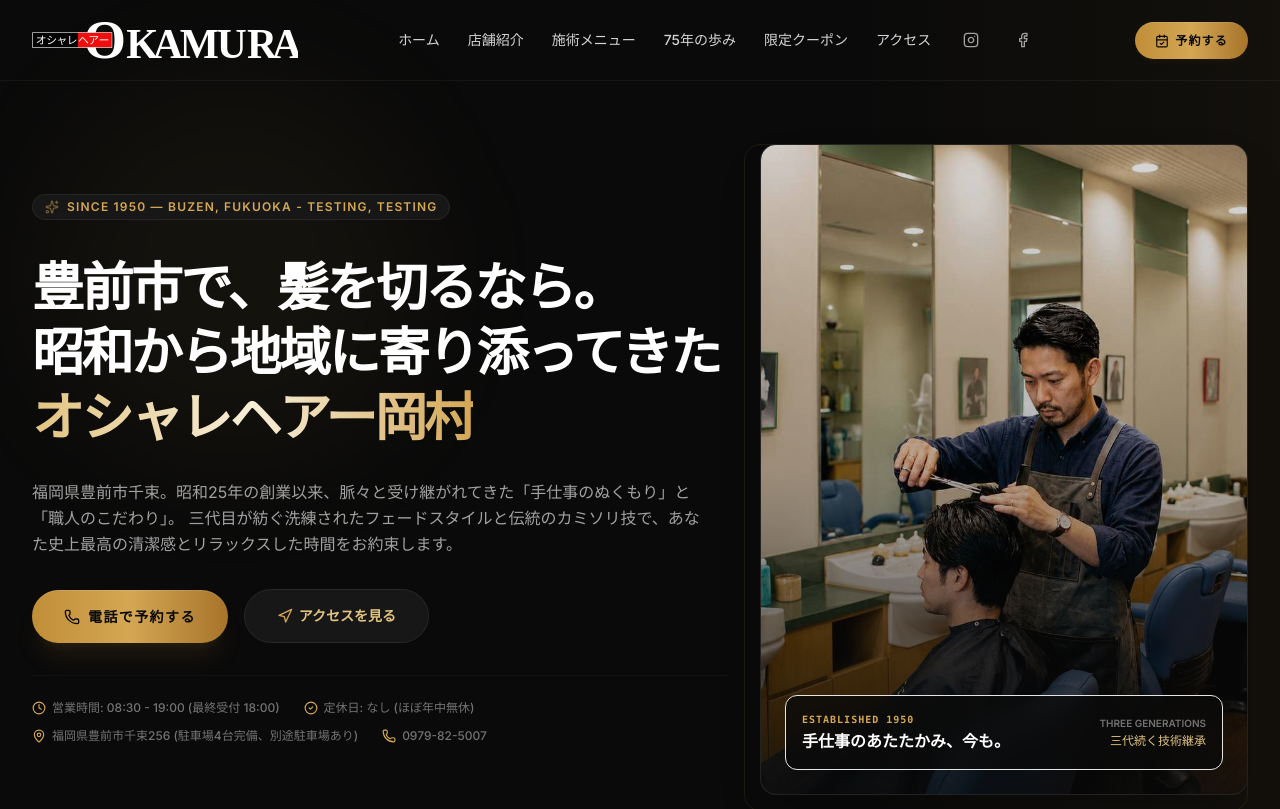
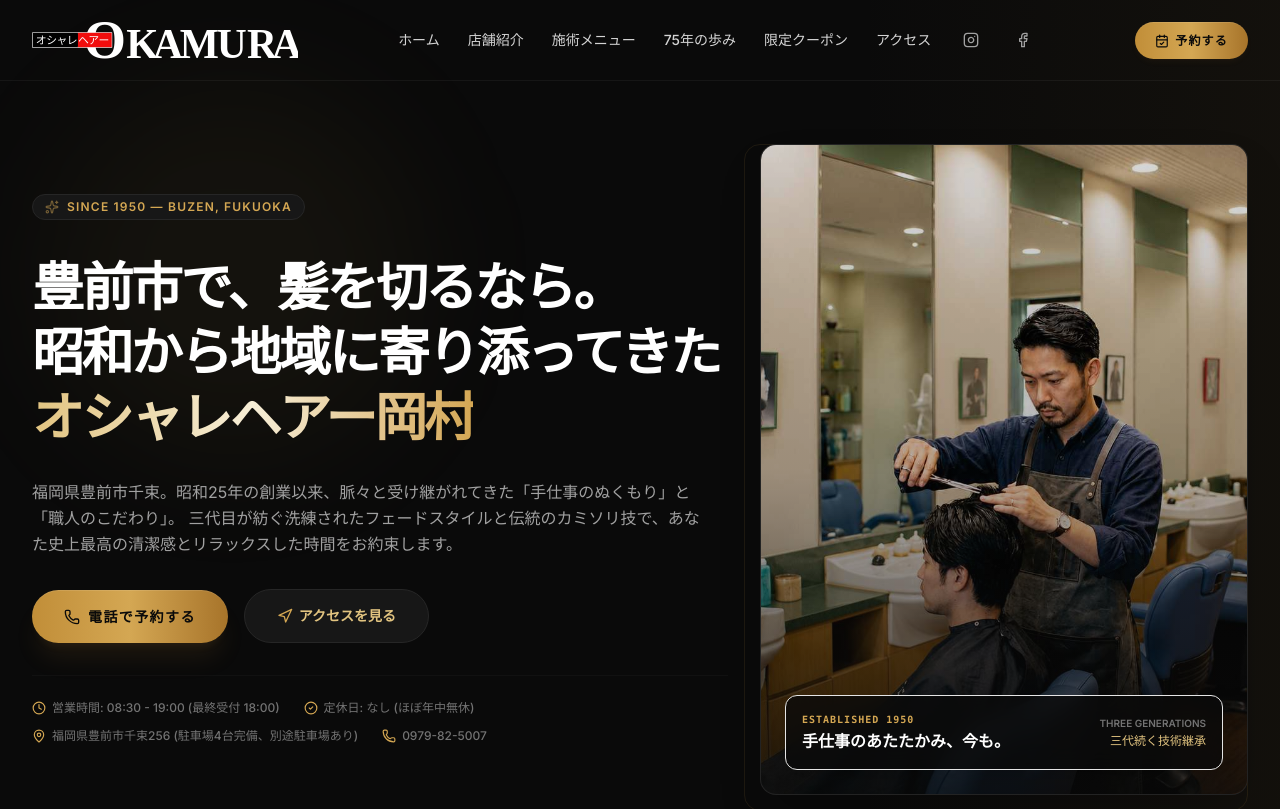
Before and after one commit to canuckinjapan-cmd/Okamura-Barbers, a React (Vite) app: page / in a window 1280 px wide. Shown: the top 809 px of the page. Built offline with nearby package versions, Linux system fonts and the light colour scheme; a web font is replaced by a local one.

Commit message:
fix: remove test string from hero header

```diff
--- a/src/App.tsx
+++ b/src/App.tsx
@@ -226,7 +226,7 @@ export default function App() {
                 className="inline-flex items-center gap-2 bg-neutral-900 border border-neutral-800 px-3 py-1 rounded-full text-xs font-semibold uppercase tracking-widest text-gold-400"
               >
                 <Sparkles className="w-3.5 h-3.5 animate-pulse" />
-                <span>Since 1950 — Buzen, Fukuoka - TESTING, TESTING</span>
+                <span>Since 1950 — Buzen, Fukuoka</span>
               </motion.div>
 
               <motion.h1
```
